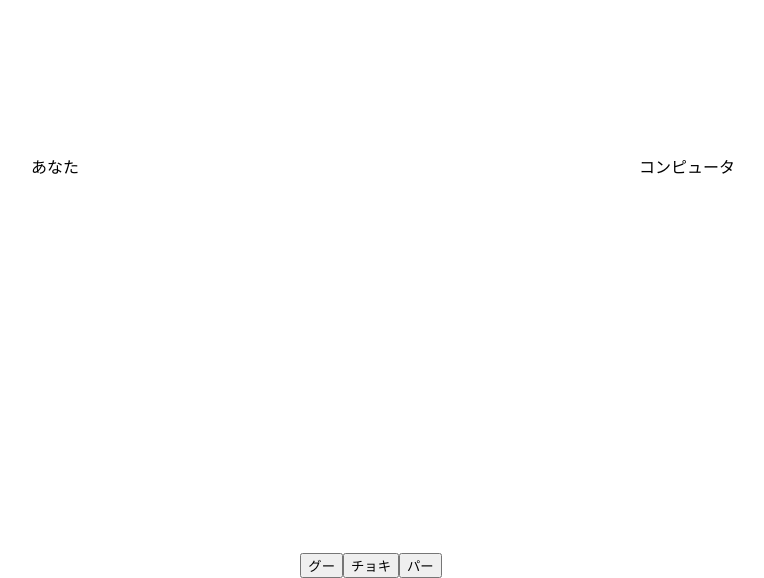
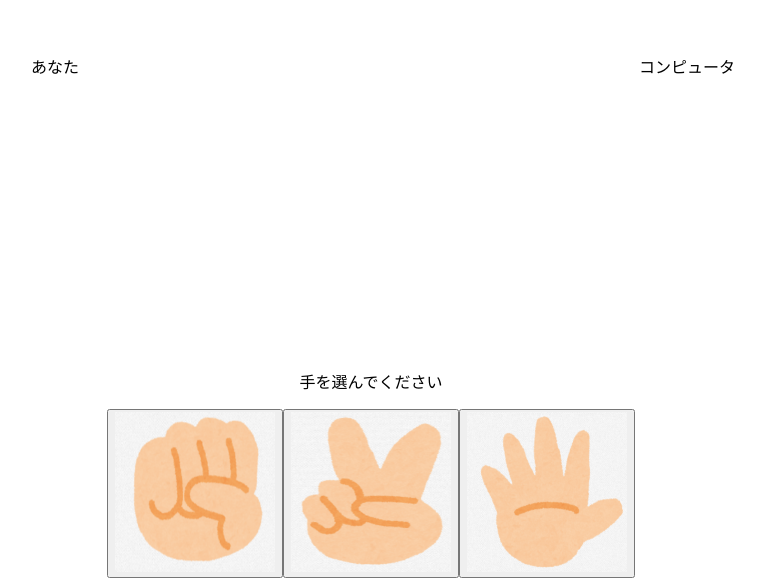
Before and after one commit to muramasa3089/React_TS_Py_FastAPI, a React app: page / in a window 1280 px wide. Shown: the part 230-808 px from the top of the page, without its empty margins (269-1033 px from the left). Built offline with nearby package versions, Linux system fonts and the light colour scheme; the HTML template or start-up script is replaced by a standard one.

Commit message:
ボタン周りのUI改善。

```diff
--- a/src/components/HandButton.tsx
+++ b/src/components/HandButton.tsx
@@ -1,15 +1,22 @@
 type Props = {
-    hand: string;
+    hand: 'グー' | 'チョキ' | 'パー';
     onClick: () => void;
+  };
+
+  const handImageMap: Record<Props['hand'], string> = {
+    グー: '/assets/goo.png',
+    チョキ: '/assets/choki.png',
+    パー: '/assets/pa.png',
   };
 
   export function HandButton({ hand, onClick }: Props) {
     return (
-      <button
-        onClick={onClick}
-        className="text-lg px-6 py-3 bg-blue-500 text-white rounded-xl hover:bg-blue-700 transition"
-      >
-        {hand}
+      <button onClick={onClick} className="focus:outline-none">
+        <img
+          src={handImageMap[hand]}
+          alt={hand}
+          style={{ width: '160px', height: '160px' }}
+        />
       </button>
     );
   }
--- a/src/pages/RSP_page.tsx
+++ b/src/pages/RSP_page.tsx
@@ -15,6 +15,9 @@ export default function JankenPage() {
   const [playerHand, setPlayerHand] = useState<Hand | null>(null);
   const [computerHand, setComputerHand] = useState<Hand | null>(null);
   const [result, setResult] = useState<string | null>(null);
+  const [fullHistory, setFullHistory] = useState<string[]>([]);
+  const [recentHistory, setRecentHistory] = useState<string[]>([]);
+
 
   const play = async (hand: Hand) => {
     setPlayerHand(hand);
@@ -28,6 +31,18 @@ export default function JankenPage() {
 
     setComputerHand(data.computer);
     setResult(data.result);
+
+    // 全体履歴に追加
+    setFullHistory(prev => [...prev, data.result]);
+
+    // 直近10戦履歴に追加（先頭に追加し、10件に制限）
+    setRecentHistory(prev => [data.result, ...prev].slice(0, 10));
+  };
+
+  const calculateWinRate = (records: string[]) => {
+    const total = records.length;
+    const wins = records.filter(r => r === '勝ち').length;
+    return total === 0 ? 0 : Math.round((wins / total) * 100);
   };
 
   return (
@@ -36,6 +51,15 @@ export default function JankenPage() {
       <div className="text-center mt-4">
         {result && <h1 className="text-2xl font-bold">結果：{result}</h1>}
       </div>
+
+        {/* 勝率表示 */}
+        {fullHistory.length > 0 && (
+            <div className="text-center mt-2 text-lg">
+                <p>試合数：{fullHistory.length}</p>
+                <p>全体の勝率：{calculateWinRate(fullHistory)}%</p>
+                <p>直近10戦の勝率：{calculateWinRate(recentHistory)}%</p>
+            </div>
+        )}
 
      {/* 中央の画像表示（左右に並べる） */}
      <div className="flex justify-center items-center flex-1 gap-20 min-h-[200px]">
@@ -71,11 +95,20 @@ export default function JankenPage() {
       </div>
 
       {/* 下部ボタン群 */}
-      <div className="flex justify-center gap-8 py-6 bg-red-500">
-        {hands.map((hand) => (
-          <HandButton key={hand} hand={hand} onClick={() => play(hand)} />
-        ))}
+      <div className="bg-gray-100 py-6">
+        <p className="text-center text-lg font-semibold mb-4">
+            手を選んでください
+        </p>
+        <div className="flex justify-center gap-8">
+            {hands.map((hand) => (
+            <HandButton key={hand} hand={hand} onClick={() => play(hand)} />
+            ))}
+        </div>
       </div>
+
+      {/* 全体履歴表示 */}
+
+
     </div>
   );
 }
```
